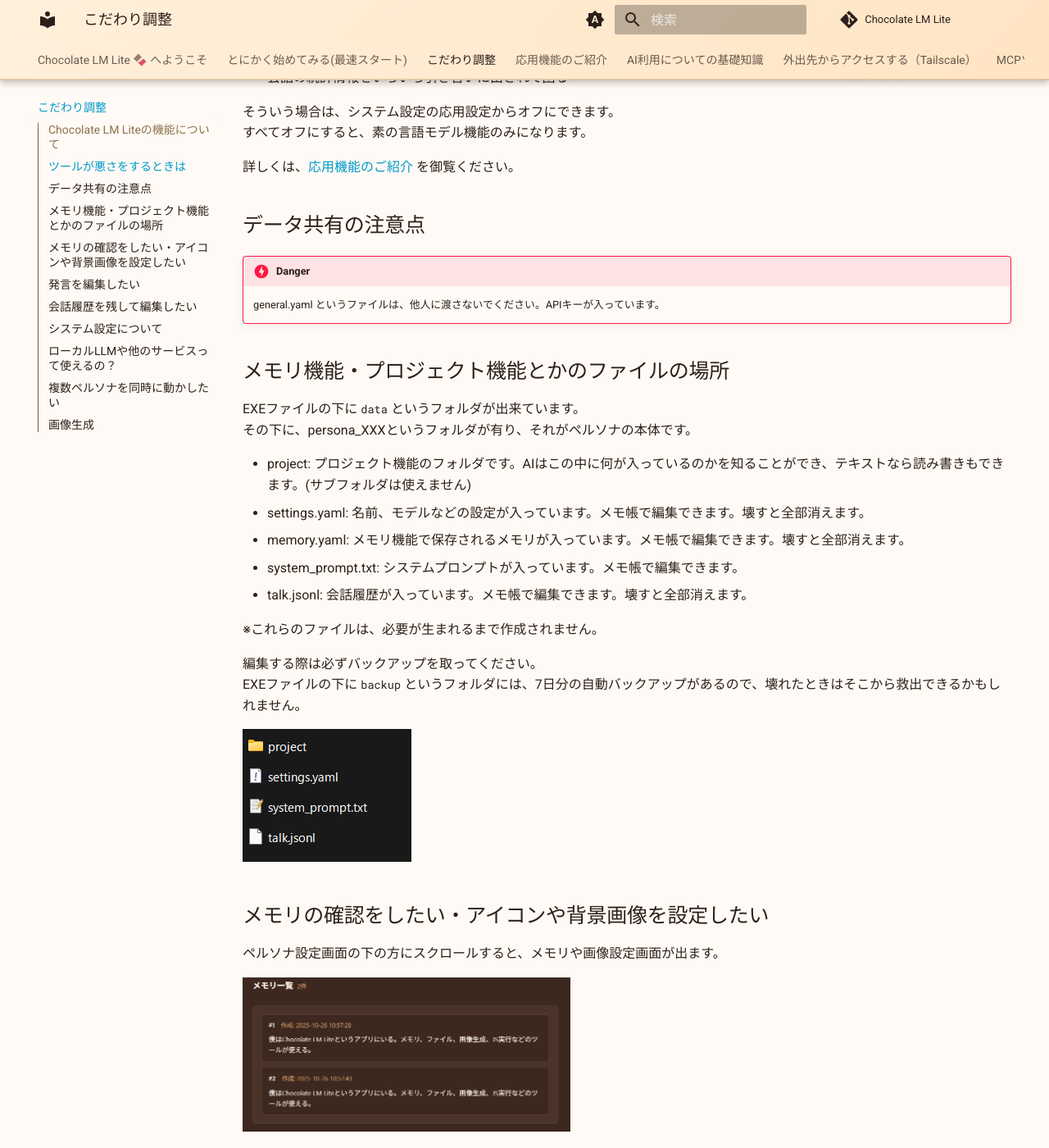
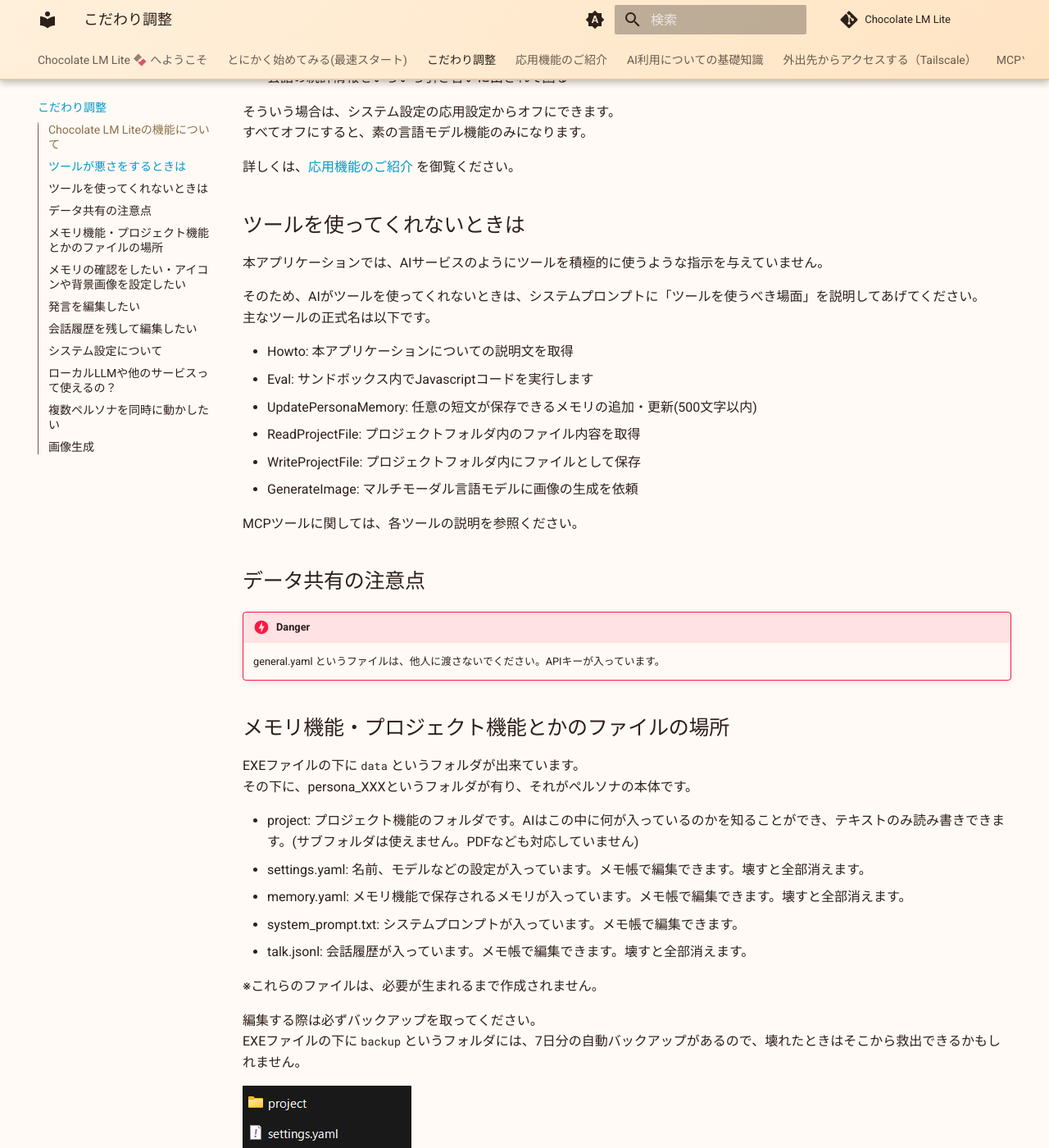
Before and after one commit to gpsnmeajp/chocolatelmlitedoc, an MkDocs documentation site: the page built from docs/2_tune.md, in a window 1280 px wide and 1400 px high, scrolled down 1106 px. Shown: the whole window at 82% size. Built offline with MkDocs 1.6.1 and Material for MkDocs 9.7.7, drawn with Linux system fonts in a browser that asks for light colours; comment, search, counter and statistics services are not loaded.

Commit message:
説明を追加

```diff
--- a/docs/2_tune.md
+++ b/docs/2_tune.md
@@ -51,6 +51,21 @@
 
 詳しくは、[応用機能のご紹介](3_advanced.md) を御覧ください。
 
+## ツールを使ってくれないときは
+
+本アプリケーションでは、AIサービスのようにツールを積極的に使うような指示を与えていません。
+
+そのため、AIがツールを使ってくれないときは、システムプロンプトに「ツールを使うべき場面」を説明してあげてください。
+主なツールの正式名は以下です。
+
++ Howto: 本アプリケーションについての説明文を取得
++ Eval: サンドボックス内でJavascriptコードを実行します
++ UpdatePersonaMemory: 任意の短文が保存できるメモリの追加・更新(500文字以内)
++ ReadProjectFile: プロジェクトフォルダ内のファイル内容を取得
++ WriteProjectFile: プロジェクトフォルダ内にファイルとして保存
++ GenerateImage: マルチモーダル言語モデルに画像の生成を依頼
+
+MCPツールに関しては、各ツールの説明を参照ください。
 
 ## データ共有の注意点
 
@@ -62,7 +77,7 @@
 EXEファイルの下に`data`というフォルダが出来ています。
 その下に、persona_XXXというフォルダが有り、それがペルソナの本体です。
 
-+ project: プロジェクト機能のフォルダです。AIはこの中に何が入っているのかを知ることができ、テキストなら読み書きもできます。(サブフォルダは使えません)
++ project: プロジェクト機能のフォルダです。AIはこの中に何が入っているのかを知ることができ、テキストのみ読み書きできます。(サブフォルダは使えません。PDFなども対応していません)
 + settings.yaml: 名前、モデルなどの設定が入っています。メモ帳で編集できます。壊すと全部消えます。
 + memory.yaml: メモリ機能で保存されるメモリが入っています。メモ帳で編集できます。壊すと全部消えます。
 + system_prompt.txt: システムプロンプトが入っています。メモ帳で編集できます。
```
